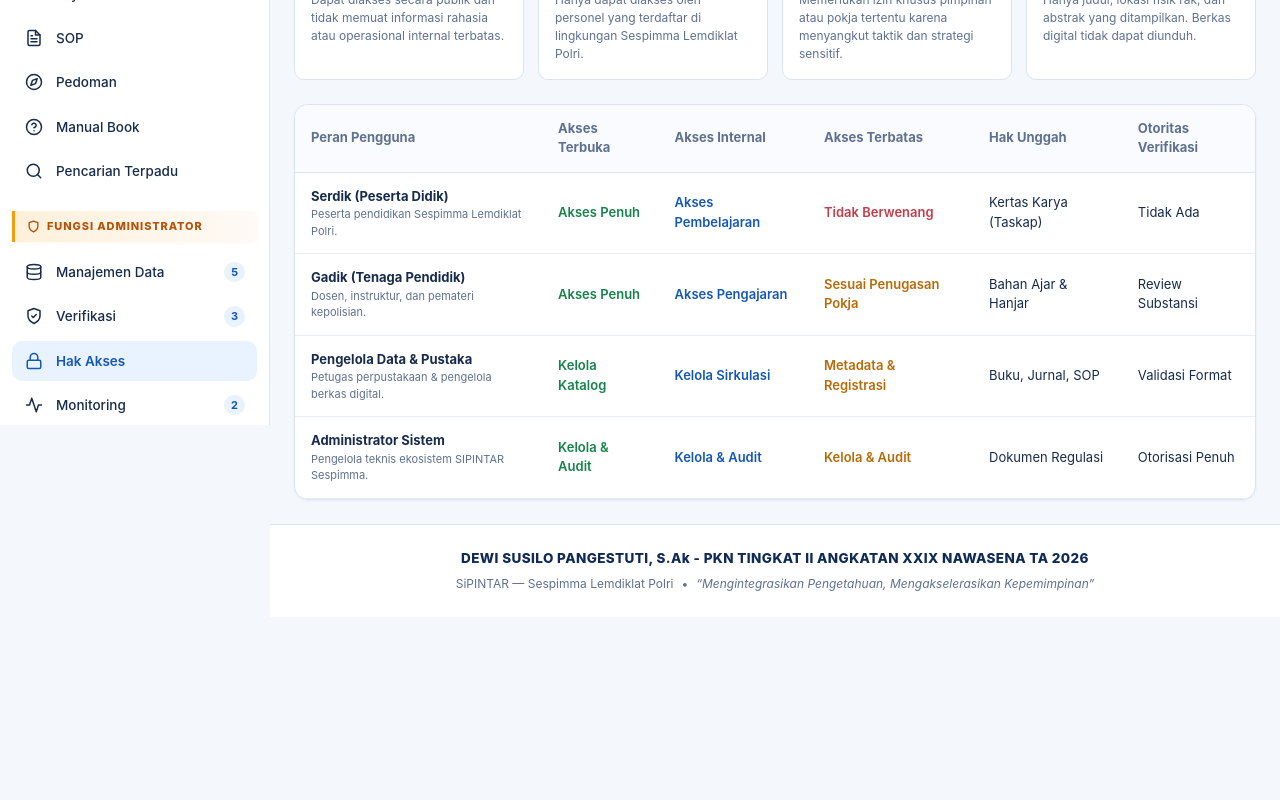
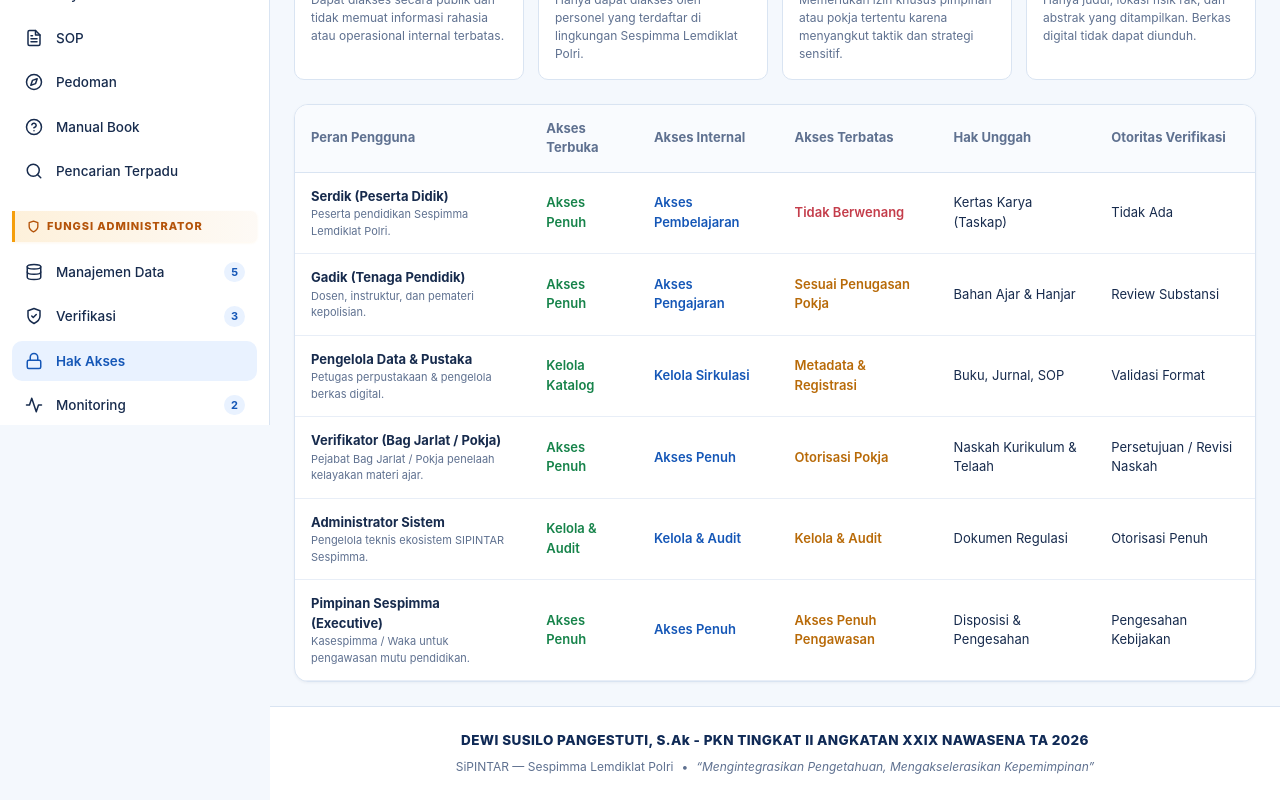
Before and after one commit to dennyssdm/Sipintar, a Next.js app: page /admin/akses in a window 1280 px wide. Shown: the part 375-1175 px from the top of the page. Before the commit the page ends 992 px from the top, so only its background shows below. Built offline with nearby package versions, Linux system fonts and the light colour scheme.

Commit message:
feat(admin): complete 6-role RBAC matrix on /admin/akses page

```diff
--- a/src/app/admin/akses/page.tsx
+++ b/src/app/admin/akses/page.tsx
@@ -40,6 +40,16 @@ export default function AdminAksesPage() {
       verifikasi: 'Validasi Format',
     },
     {
+      role: 'Verifikator (Bag Jarlat / Pokja)',
+      desc: 'Pejabat Bag Jarlat / Pokja penelaah kelayakan materi ajar.',
+      terbuka: 'Akses Penuh',
+      internal: 'Akses Penuh',
+      terbatas: 'Otorisasi Pokja',
+      metadata: 'Akses Penuh',
+      unggah: 'Naskah Kurikulum & Telaah',
+      verifikasi: 'Persetujuan / Revisi Naskah',
+    },
+    {
       role: 'Administrator Sistem',
       desc: 'Pengelola teknis ekosistem SIPINTAR Sespimma.',
       terbuka: 'Kelola & Audit',
@@ -48,6 +58,16 @@ export default function AdminAksesPage() {
       metadata: 'Monitoring Arsip',
       unggah: 'Dokumen Regulasi',
       verifikasi: 'Otorisasi Penuh',
+    },
+    {
+      role: 'Pimpinan Sespimma (Executive)',
+      desc: 'Kasespimma / Waka untuk pengawasan mutu pendidikan.',
+      terbuka: 'Akses Penuh',
+      internal: 'Akses Penuh',
+      terbatas: 'Akses Penuh Pengawasan',
+      metadata: 'Akses Penuh',
+      unggah: 'Disposisi & Pengesahan',
+      verifikasi: 'Pengesahan Kebijakan',
     },
   ];
 
```
